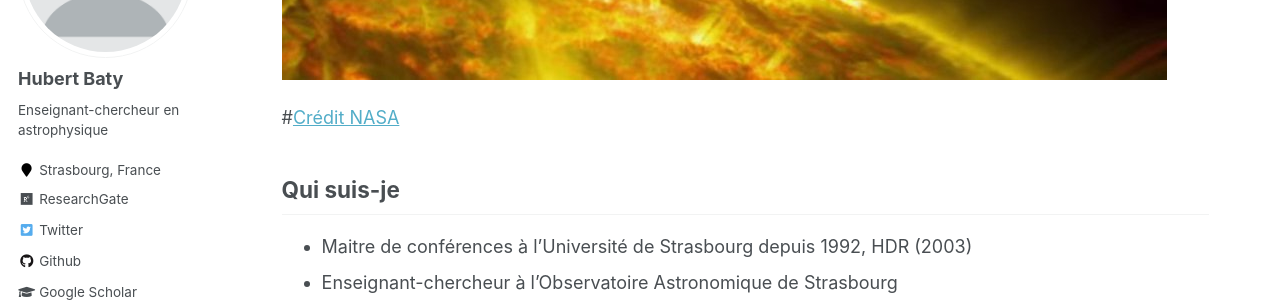
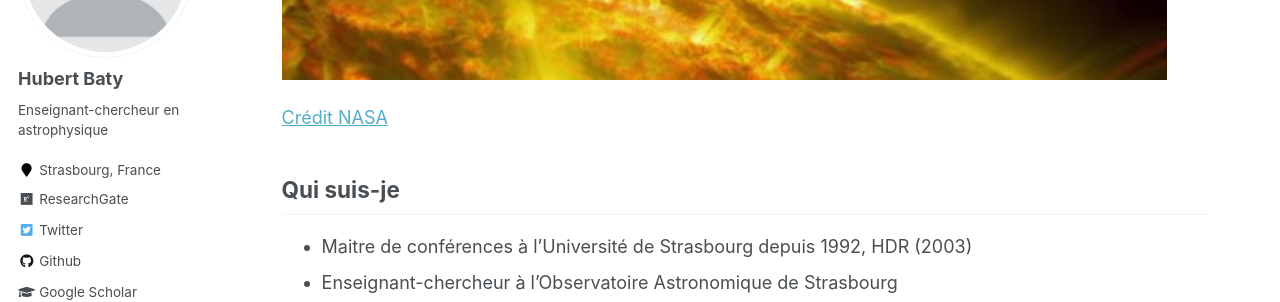
Before and after one commit to hubertbaty/hubertbaty.github.io, a Jekyll site: the page built from _pages/about.md, in a window 1280 px wide and 900 px high, scrolled down 427 px. Shown: the part 153-455 px from the top of the window. Built offline with Jekyll 4.4.1, drawn with Linux system fonts in a browser that asks for light colours; some web fonts are replaced.

```diff
--- a/_pages/about.md
+++ b/_pages/about.md
@@ -10,7 +10,7 @@ redirect_from:
 
 ![](/images/image.jpg)
 
-#[Crédit NASA](#)
+[Crédit NASA](#)
 
 
 
```
